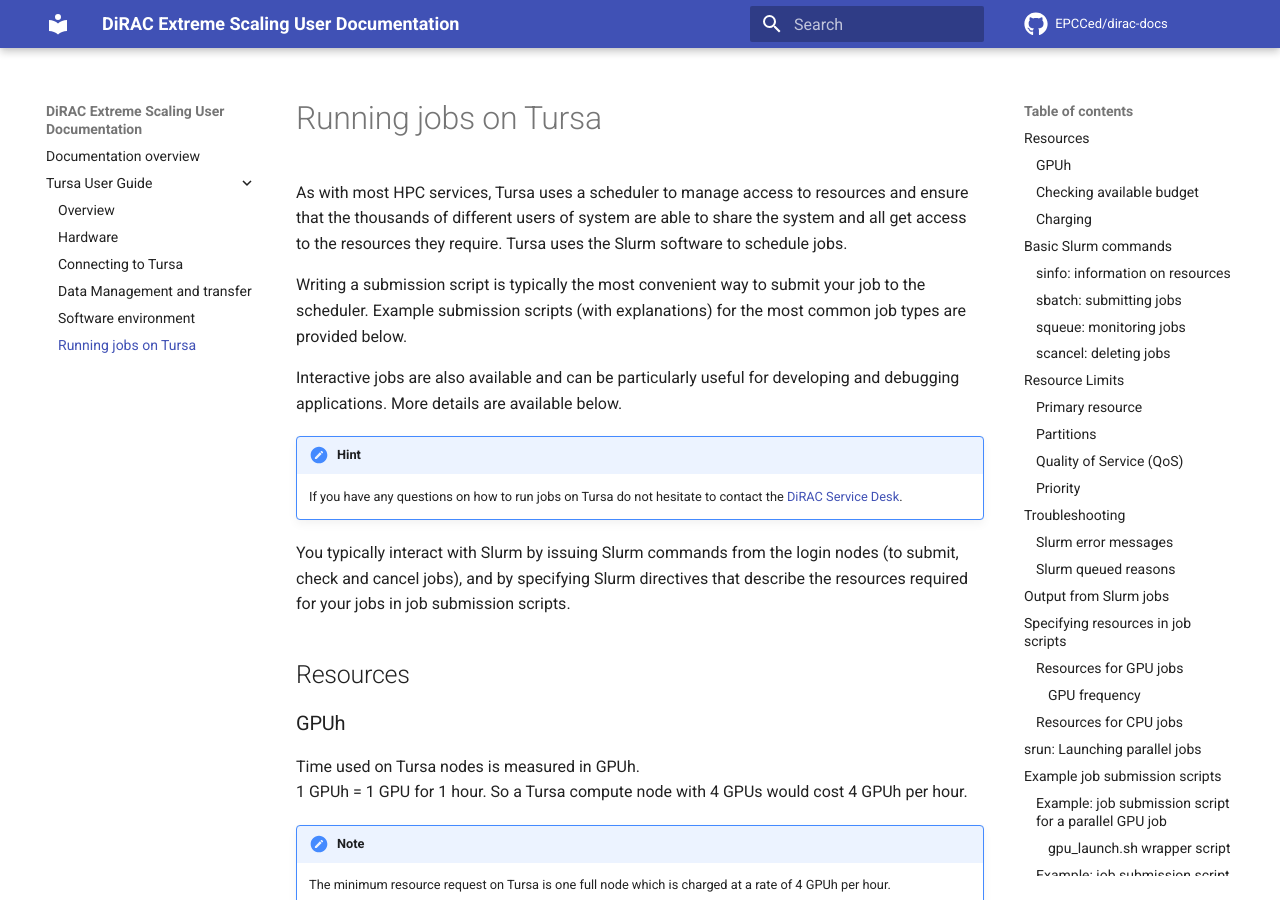
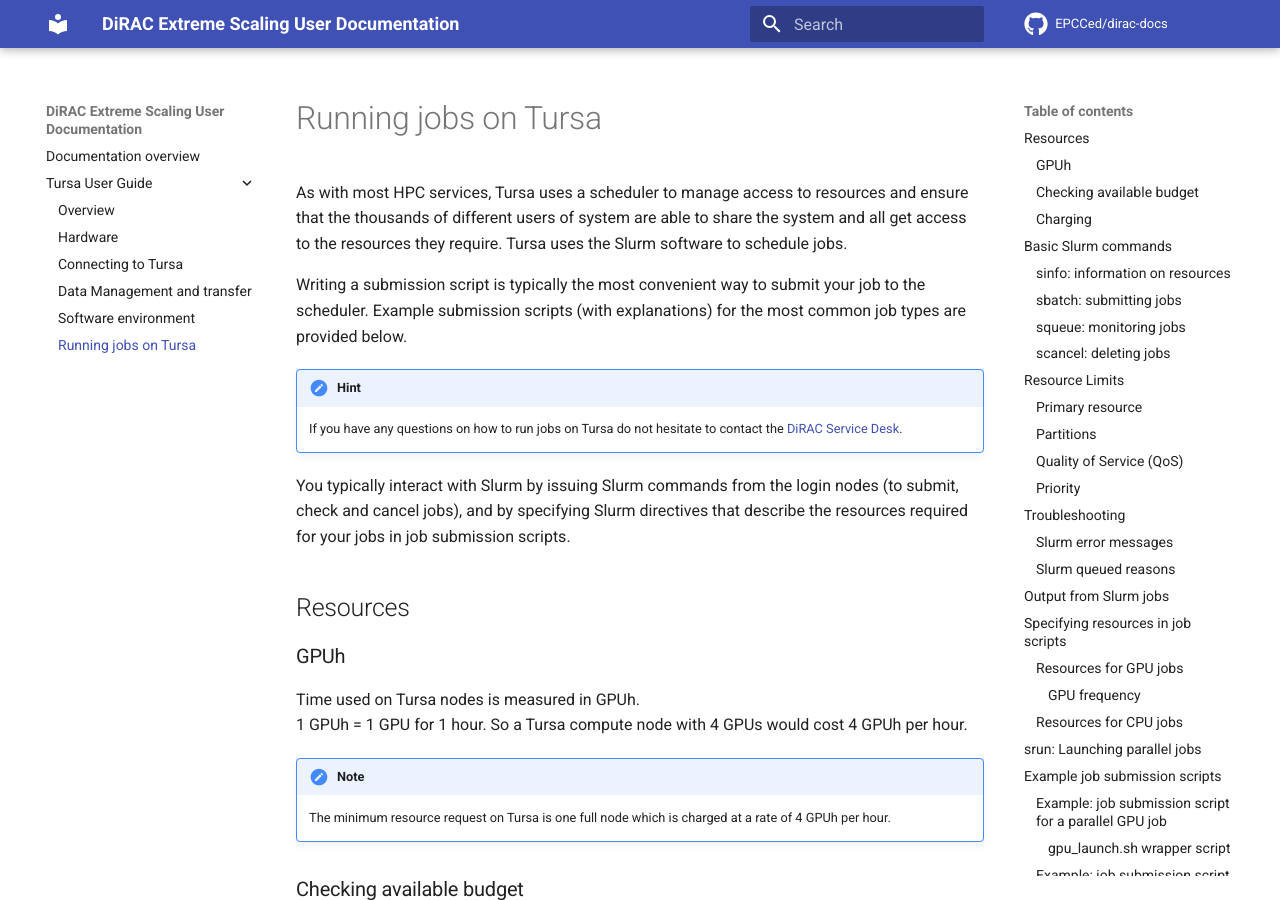
Before and after one commit to EPCCed/dirac-docs, an MkDocs documentation site: the page built from docs/tursa-user-guide/scheduler.md, in a window 1280 px wide and 900 px high. Built offline with MkDocs 1.6.1 and Material for MkDocs 9.7.7, drawn with Linux system fonts in a browser that asks for light colours; comment, search, counter and statistics services are not loaded.

Commit message:
Remove line about interactive jobs

```diff
--- a/docs/tursa-user-guide/scheduler.md
+++ b/docs/tursa-user-guide/scheduler.md
@@ -8,9 +8,6 @@
 Writing a submission script is typically the most convenient way to
 submit your job to the scheduler. Example submission scripts (with
 explanations) for the most common job types are provided below.
-
-Interactive jobs are also available and can be particularly useful for
-developing and debugging applications. More details are available below.
 
 !!! hint
     If you have any questions on how to run jobs on Tursa do not hesitate
```
